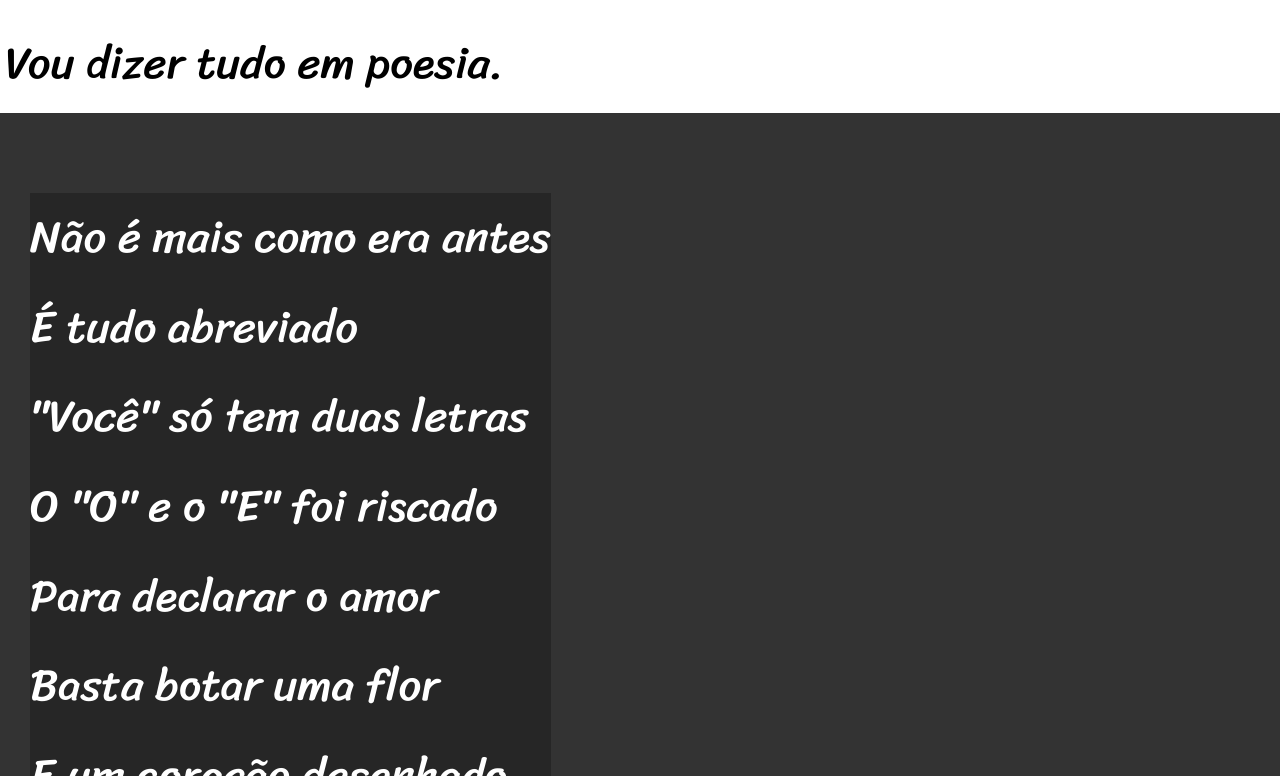
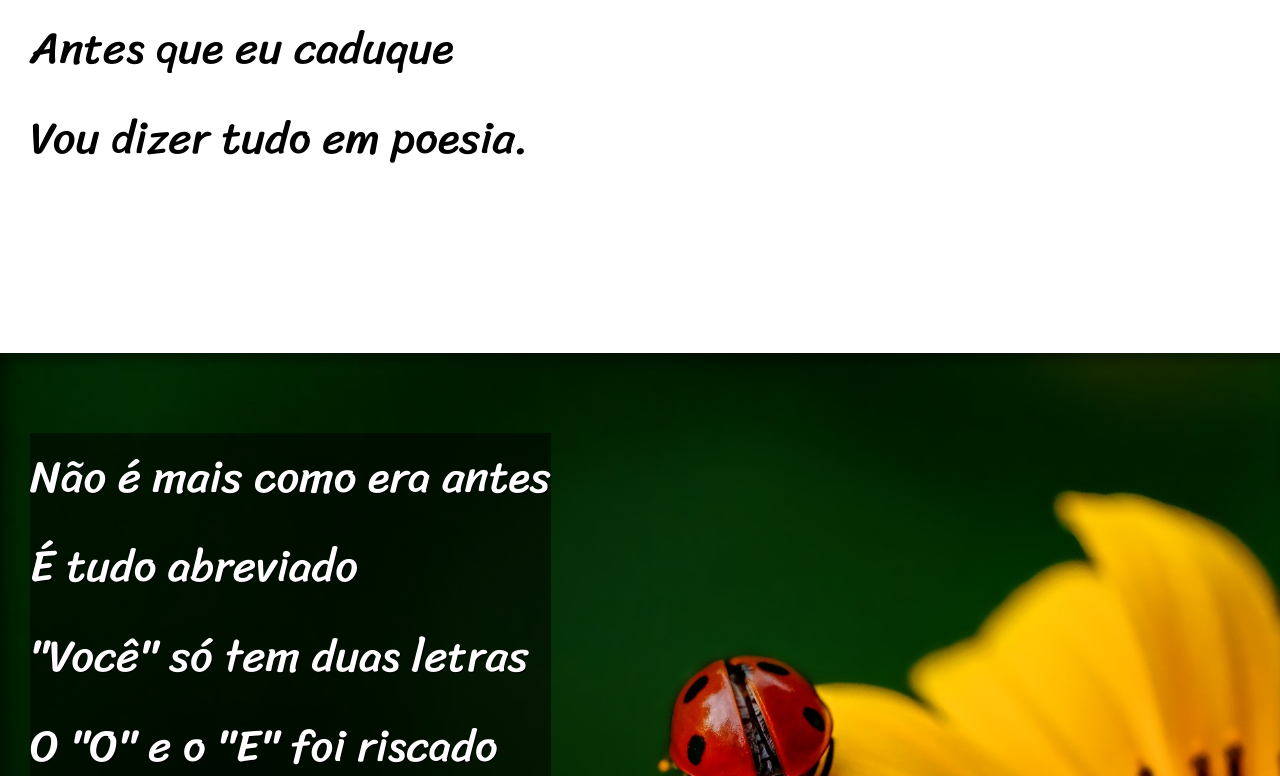
Before and after one commit to reginaldossjunior/html-css, a plain HTML site: page desafios/Resolução dos Desafios/ds012/index.html in a window 1280 px wide. Shown: the part 784-1560 px from the top of the page. Drawn offline with Linux system fonts and the light colour scheme.

Commit message:
desafio 012 pronto

```diff
--- a/desafios/Resolução dos Desafios/ds012/estilo/style.css
+++ b/desafios/Resolução dos Desafios/ds012/estilo/style.css
@@ -57,21 +57,37 @@ section {
     font-size: 3.5vw;
 }
 
+section > p {
+    padding-bottom: 2em;
+}
+
 section.normal {
     background-color: white;
-    padding: 5px;
     color: black;
 }
 
 section.imagem {
     background-color: rgb(51, 51, 51);
     color: white;
-
+    box-shadow: inset 6px 6px 13px 0px rgba(0, 0, 0, 0.473);
+    background-size: cover;
+    background-attachment: fixed;
 }
 
 section.imagem > p {
     display: inline-block;
-    background-color: rgba(0, 0, 0, 0.253);
+    background-color: rgba(0, 0, 0, 0.514);
+    text-shadow: 1px 1px 0px black;
+}
+
+section#img01 {
+    background-image: url(../imagens/background001.jpg);
+    background-position: right center;
+
+}
+
+section#img02 {
+    background-image: url(../imagens/background002.jpg);
 }
 
 footer {
--- a/desafios/Resolução dos Desafios/ds012/index.html
+++ b/desafios/Resolução dos Desafios/ds012/index.html
@@ -27,7 +27,7 @@
         </p>
     </section>
 
-    <section class="imagem">
+    <section class="imagem" id="img01">
         <p>
             Não é mais como era antes <br>
             É tudo abreviado <br>
@@ -61,7 +61,7 @@
         </p>
     </section>
 
-    <section class="imagem">
+    <section class="imagem" id="img02">
         <p>
             Tenho saudade das cartas <br>
             Escritas com a própria mão <br>
```
